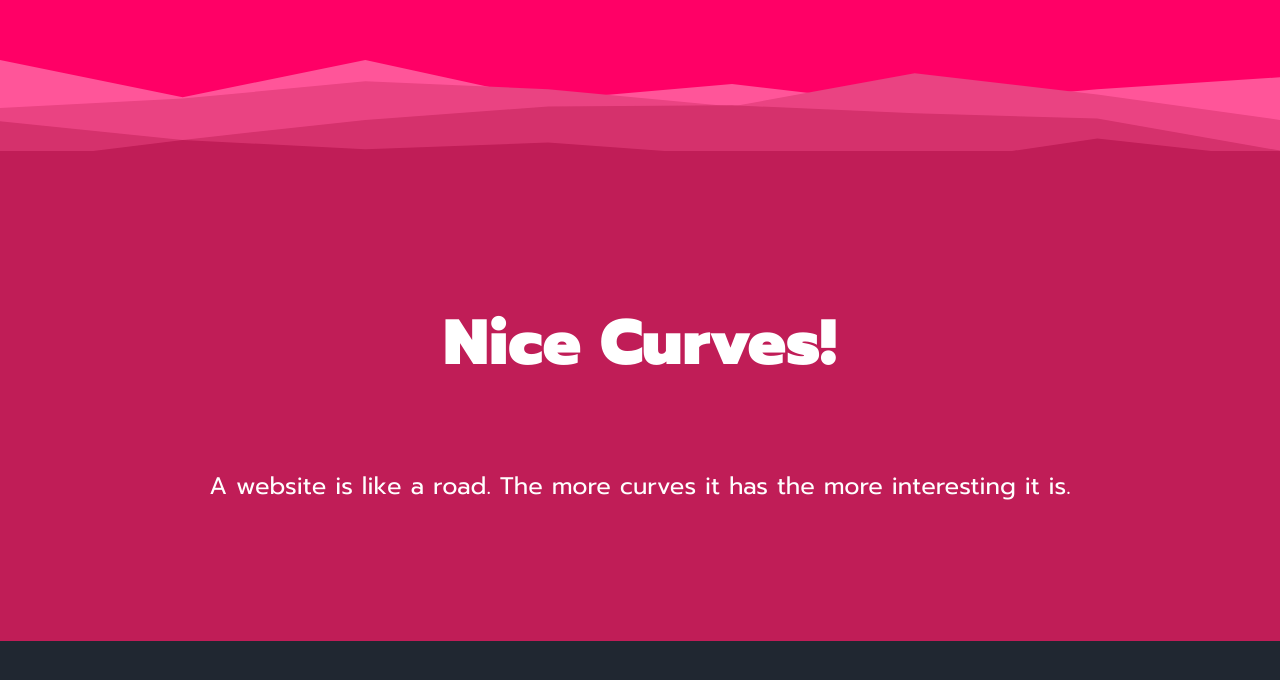
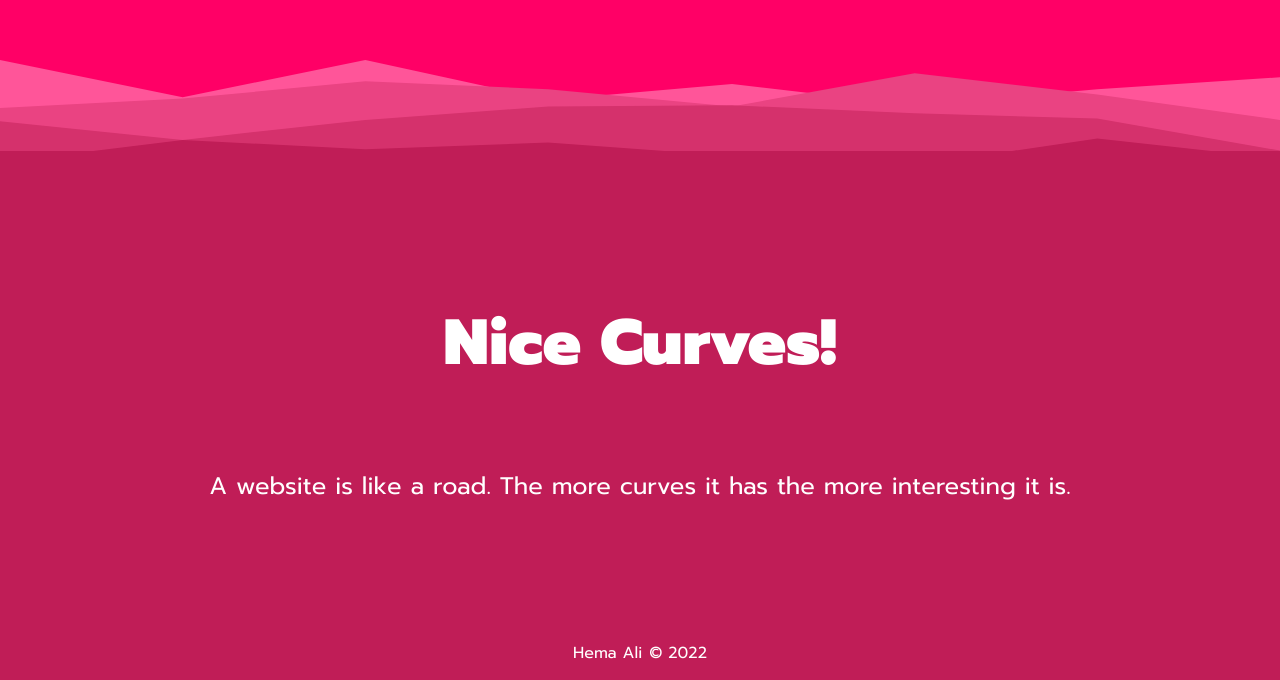
Before and after one commit to 5TQ6/Curvaceous-Homepage, a plain HTML site: page index.html in a window 1280 px wide. Shown: the part 4114-4794 px from the top of the page. Before the commit the page ends 4755 px from the top, so only its background shows below. Drawn offline with Linux system fonts and the light colour scheme; a script that the page names is missing.

Commit message:
Added a footer to the page

```diff
--- a/index.html
+++ b/index.html
@@ -165,8 +165,28 @@
       .under-blob {
         background-color: #C01D57;
       }
+      footer {
+        background-color: #C01D57;
+        display: flex;
+        color: white;
+        justify-content: center;
+        gap: 7px;
+      }
+      a {
+        text-decoration: none;
+        color: white;
+        transition: 1s ease-in-out;
+        margin-bottom: 15px;
+      }
+      a:hover {
+        transform: rotate(360deg);
+        color: black;
+        display: block;
+      }
+
     </style>
   </head>
+
   <body>
     <section class="blue">
       <h1>Nice Curves!</h1>
@@ -262,5 +282,7 @@
       <h1>Nice Curves!</h1>
       <p>A website is like a road. The more curves it has the more interesting it is.</p>
     </section>
+
+    <footer> <a href="https://github.com/5TQ6" target="_blank" id="github">Hema Ali </a>  © 2022</footer>
   </body>
 </html>
```
